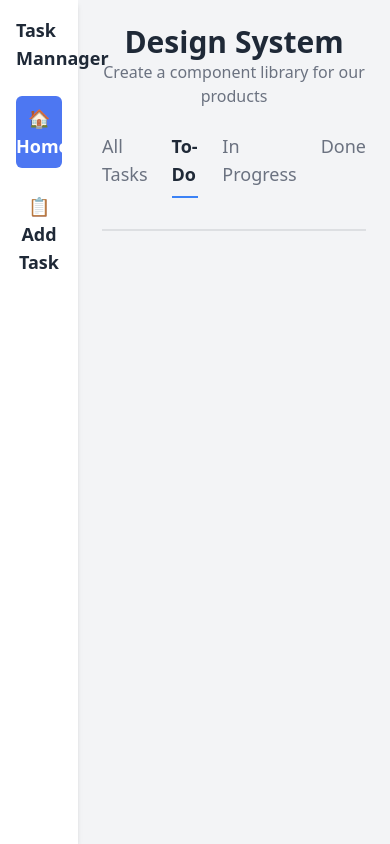
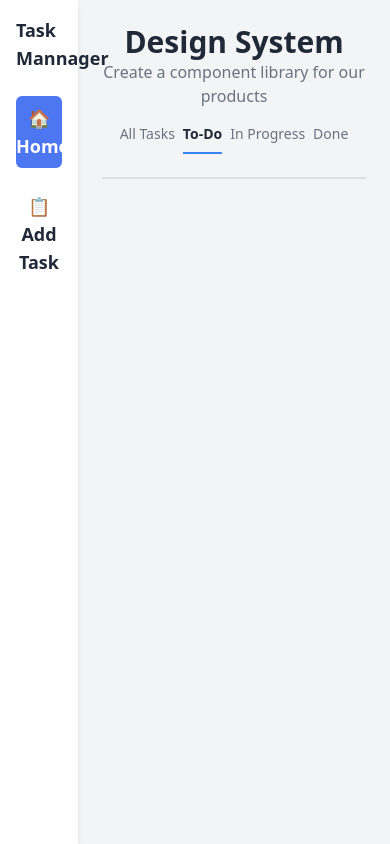
Before and after one commit to rianhasansiam/Task-Management-App, a React (Vite) app: page /taskPage/taskHome in a window 390 px wide. Built offline with nearby package versions, Linux system fonts and the light colour scheme.

Commit message:
taskHome page added

```diff
--- a/src/Page/TaskHome.jsx
+++ b/src/Page/TaskHome.jsx
@@ -1,23 +1,30 @@
-import React, { useState } from 'react'
-import PropTypes from 'prop-types'
+import React, { useState } from 'react';
+import PropTypes from 'prop-types';
 import { Link, Outlet } from 'react-router-dom';
 
-const TaskHome = props => {
+const TaskHome = (props) => {
+  const [selectedTab, setSelectedTab] = useState('To-Do');
 
-    const [selectedTab, setSelectedTab] = useState("To-Do");
   return (
     <>
       {/* Tabs */}
-       <div className="flex space-x-6 my-6 text-lg">
-       {["All Tasks","To-Do", "In Progress", "Done"].map((tab, index) => {
-         const links = ["/taskPage/taskHome/alltasks","/taskPage/taskHome/todo", "/taskPage/taskHome/inprogress", "/taskPage/taskHome/done"];
+      <div className="flex flex-wrap space-x-2 sm:space-x-4 md:space-x-6 my-4 sm:my-6 text-sm sm:text-base md:text-lg justify-center">
+        {['All Tasks', 'To-Do', 'In Progress', 'Done'].map((tab, index) => {
+          const links = [
+            '/taskPage/taskHome/alltasks',
+            '/taskPage/taskHome/todo',
+            '/taskPage/taskHome/inprogress',
+            '/taskPage/taskHome/done',
+          ];
           return (
             <Link
-             to={links[index]}  // Assigning respective link paths
+              to={links[index]} // Assigning respective link paths
               key={tab}
               className={`pb-2 ${
-               selectedTab === tab ? "border-b-2 border-blue-500 font-semibold" : "text-gray-500"
-             }`}
+                selectedTab === tab
+                  ? 'border-b-2 border-blue-500 font-semibold'
+                  : 'text-gray-500'
+              } hover:text-blue-500`}
               onClick={() => setSelectedTab(tab)}
             >
               {tab}
@@ -26,17 +33,13 @@ const TaskHome = props => {
         })}
       </div>
 
-
-
       <div className="divider"></div>
-
-
 
       <Outlet></Outlet>
     </>
-  )
-}
+  );
+};
 
-TaskHome.propTypes = {}
+TaskHome.propTypes = {};
 
-export default TaskHome
+export default TaskHome;
```
Lines whose indentation alone changed are shown as unchanged.
